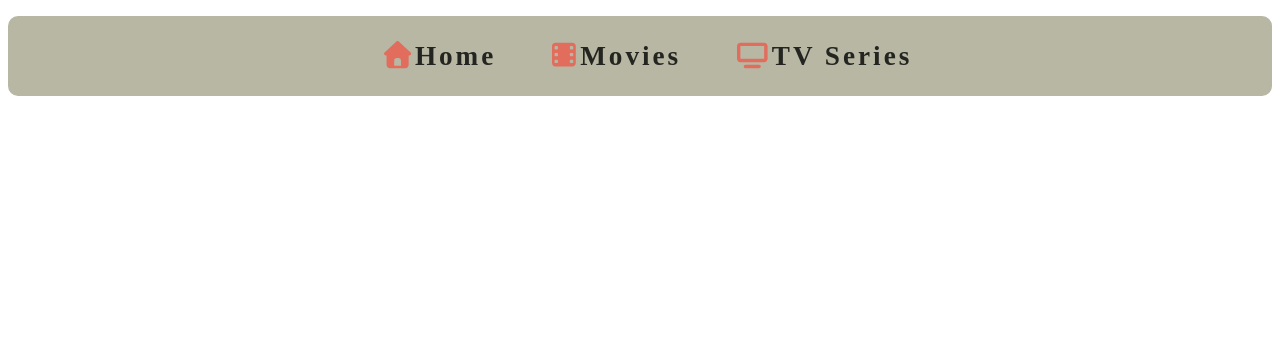
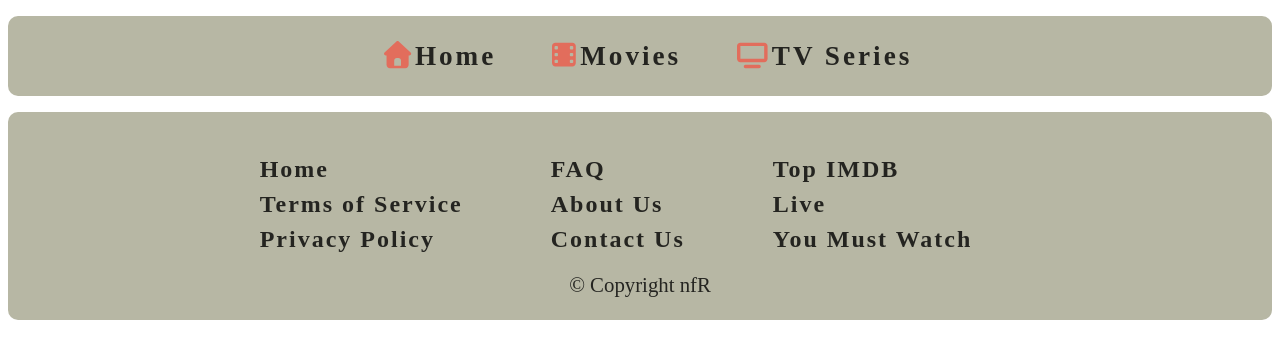
Before and after one commit to nafis-ikbal/Movie-Search-App, a React (Vite) app: page / in a window 1280 px wide. Shown: the top 358 px of the page. Built offline with nearby package versions, Linux system fonts and the light colour scheme.

Commit message:
Added Footer

```diff
--- a/src/Container.jsx
+++ b/src/Container.jsx
@@ -1,4 +1,5 @@
 import Header from "./components/header/Header";
+import Footer from "./components/footer/Footer";
 import { BrowserRouter } from "react-router-dom";
 
 export default function Container() {
@@ -6,6 +7,7 @@ export default function Container() {
         <BrowserRouter>
             <>
                 <Header/>
+                <Footer/>
             </>
         </BrowserRouter>
     );
--- /dev/null
+++ b/src/components/footer/Footer.css
@@ -0,0 +1,54 @@
+.footer {
+    background-color: #B7B7A4;
+    border-radius: 10px;
+    height: 11rem;
+    display: flex;
+    flex-direction: column;
+    justify-content: center;
+    align-items: center;
+    padding: 1rem;
+}
+
+.menu {
+    display: flex;
+}
+
+.menu-row {
+    display: flex;
+    flex-direction: column;
+    align-items: flex-start;
+    font-size: 1.5rem;
+    margin-right: 3rem;
+}
+
+.menu-row a {
+    text-decoration: none;
+    display: flex;
+    color: black;
+    opacity: 0.8;
+    padding: 4px;
+    letter-spacing: 2px;
+    position: relative;
+
+    &:after {
+        content: "";
+        position: absolute;
+        bottom: 0;
+        left: 50%;
+        transform: translateX(-50%);
+        width: 0;
+        transition: width 0.5s ease;
+        height: 2.5px;
+        background-color: #e26d5c;
+    }
+    &:hover:after {
+        width: 100%;
+    }
+}
+
+.copy-right {
+    font-size: 1.3rem;
+    color: black;
+    opacity: 0.8;
+    font-weight: 500;
+}
--- /dev/null
+++ b/src/components/footer/Footer.jsx
@@ -0,0 +1,27 @@
+import { Link } from "react-router-dom";
+import "./Footer.css";
+
+export default function Footer() {
+    const menu = [
+        ["Home", "Terms of Service", "Privacy Policy"],
+        ["FAQ", "About Us", "Contact Us"],
+        ["Top IMDB", "Live", "You Must Watch"]
+    ];
+
+    return (
+        <div className="footer">
+            <div className="menu">
+                {menu.map((row, idx_row) => (  //iterate menu
+                    <li key={idx_row} className="menu-row">
+                        {row.map((col, col_idx) => ( //iterate row of menu
+                            <Link key={col_idx}>{col}</Link>
+                        ))}
+                    </li>
+                ))}
+            </div>
+            <div className="copy-right">
+                &copy; Copyright nfR
+            </div>
+        </div>
+    );
+}
```
